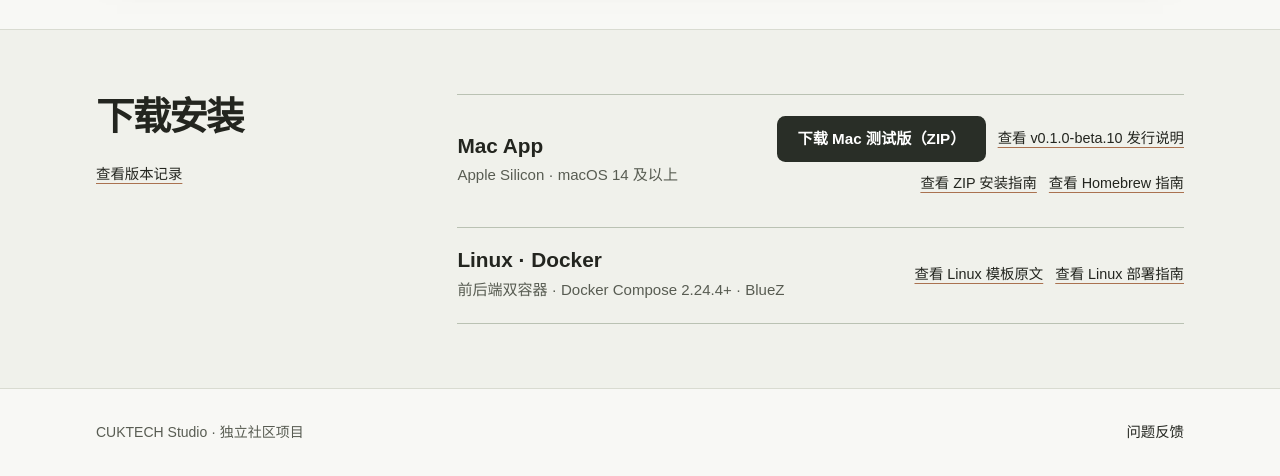
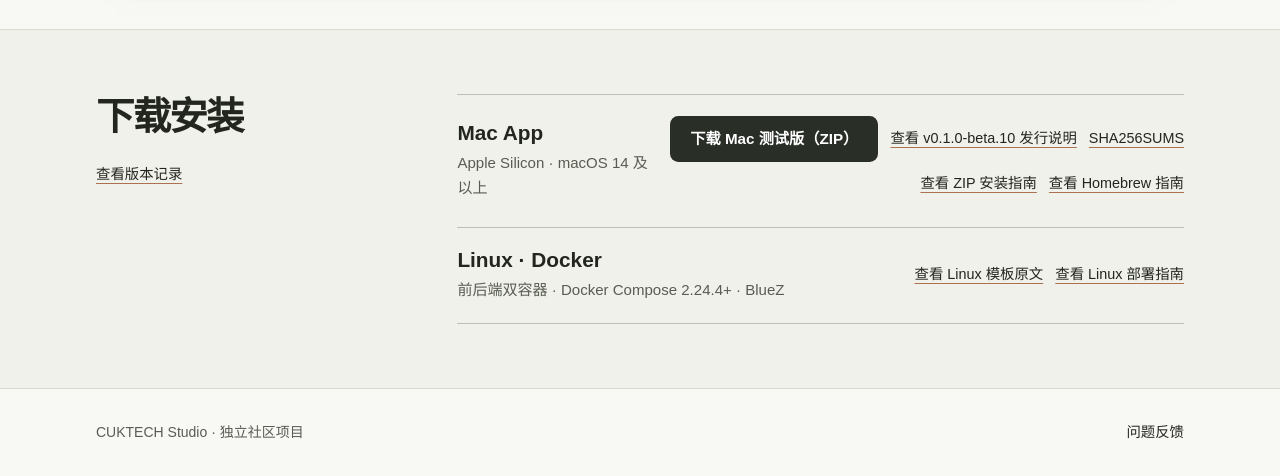
Before and after one commit to morty626/cuktech-studio-releases, a plain HTML site: page docs/index.html in a window 1280 px wide. Shown: the part 1188-1664 px from the top of the page. Drawn offline with Linux system fonts and the light colour scheme; no server answers.

Commit message:
Refresh the workbench previews and link verified release downloads
Agent: Codex
Task: beta-11-release

```diff
--- a/docs/index.html
+++ b/docs/index.html
@@ -74,12 +74,14 @@
                 <div class="platform-actions">
                   <a class="button solid" id="mac-stable-download" download></a>
                   <a class="text-link" id="mac-stable-release">正式版说明</a>
+                  <a class="text-link" id="mac-stable-checksums">SHA256SUMS</a>
                 </div>
               </div>
               <div id="mac-beta" hidden>
                 <div class="platform-actions">
                   <a class="button solid" id="mac-beta-download" download></a>
                   <a class="text-link" id="mac-beta-release">测试版说明</a>
+                  <a class="text-link" id="mac-beta-checksums">SHA256SUMS</a>
                 </div>
               </div>
               <div class="platform-actions">
@@ -178,6 +180,8 @@
         download.textContent = `下载 Mac ${label}（ZIP）`;
         release.href = entry.release;
         release.textContent = `查看 v${entry.version} 发行说明`;
+        document.getElementById(`mac-${channel}-checksums`).href =
+          `${releaseOrigin}${releasePath}/download/v${entry.version}/SHA256SUMS`;
       }
 
       document.getElementById('mac-stable').hidden = !manifest.stable;
```
Also changed, not shown: docs/guide/index.html (+1 -0 lines), docs/assets/workbench-day.webp, docs/assets/workbench.webp, 1 other file.
